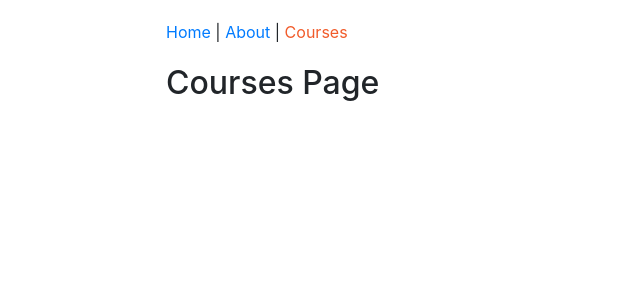
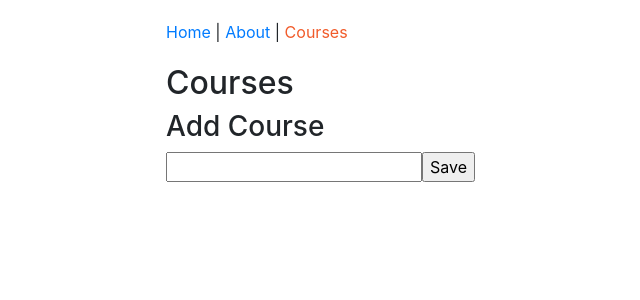
Before and after one commit to Javirum/react-redux-courses, a React app: page /courses in a window 1280 px wide. Shown: the top 300 px of the page, without its empty margins (64-704 px from the left). Built offline with nearby package versions, Linux system fonts and the light colour scheme.

Commit message:
Add courses form and handle state change

```diff
--- a/src/components/courses/CoursesPage.js
+++ b/src/components/courses/CoursesPage.js
@@ -1,8 +1,28 @@
 import React from 'react'
 
 class CoursesPage extends React.Component {
+
+  state = {
+    course: {
+      title: ''
+    }
+  }
+
+  handleChange = event => {
+    console.log(this)
+    const course = { ...this.state.course, title: event.target.value }
+    this.setState({ course })
+  }
+
   render() {
-    return <h2>Courses Page</h2>
+    return (
+      <form>
+        <h2>Courses</h2>
+        <h3>Add Course</h3>
+        <input type='text' onChange={this.handleChange} value={this.state.course.title} />
+        <input type="submit" value='Save' />
+      </form>
+    )
   }
 }
 
```
